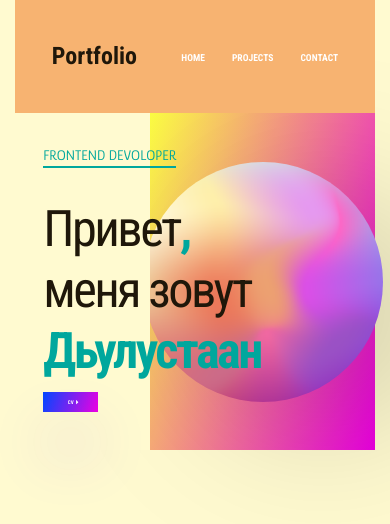
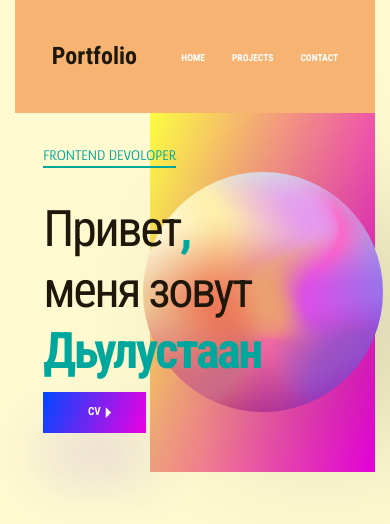
Before and after one commit to Ju1ustaan/PortfolioJu, a React (Create React App) app: page / in a window 390 px wide. Shown: the top 524 px of the page. Built offline with nearby package versions, Linux system fonts and the light colour scheme.

Commit message:
correct btn 'sv'

```diff
--- a/src/helpers/projectList.js
+++ b/src/helpers/projectList.js
@@ -23,6 +23,8 @@ import konstruct from '../assets/img/konstract.png'
 import aim from '../assets/img/aimTraining.png'
 
 import miniGame from '../assets/img/miniGame.png'
+
+import upDownSlider from '../assets/img/updownslider.png'
 
 const projects = [
     {
@@ -128,6 +130,14 @@ const projects = [
         img: miniGame,
         bigImg: '',
         gitHubLink: 'https://ju1ustaan.github.io/mini-game/',
+    },
+    {
+        id: 14,
+        title: "Up down slider",
+        skills: "JavaScript, HTML, CSS",
+        img: upDownSlider,
+        bigImg: '',
+        gitHubLink: 'https://ju1ustaan.github.io/UpDownSlider/',
     }
 ]
 
--- a/src/media.css
+++ b/src/media.css
@@ -11,7 +11,7 @@
         font-size: .8em;
     }
     .main__btn{
-        font-size: .8em;
+        font-size: 1rem;
     }
     .main__desk::before{
         width: 16.75rem;
@@ -61,15 +61,17 @@
 
     /* main  */
 
+    .main__wrapper{
+        font-size: .7em;
+    }
     .main__desk::before{
         width: 14.5rem;
     }
     .main__title{
         min-width: 400px;
     }
-
-    .main__wrapper{
-        font-size: .7em;
+    .main__btn{
+        font-size: 1rem;
     }
 
 
@@ -119,6 +121,9 @@
     .main__desk::before{
         width: 10.5rem;
     }
+    .main__btn{
+        font-size: 1rem;
+    }
     .main__title{
         min-width: 300px;
         line-height: 4.8rem;
@@ -163,7 +168,9 @@
     .main__desk::before {
         width: 8.3rem;
     }
-
+    .main__btn{
+        font-size: .7rem;
+    }
     .main__title {
         min-width: 209px;
         line-height: 3.8rem;
--- a/src/pages/Project.css
+++ b/src/pages/Project.css
@@ -33,7 +33,10 @@
 .project__warpper-right {
     padding: 1.75em .625rem;
     width: 62.5%;
-    background-color: #FFFAD0;
+    background-color: transparent;
+    display: flex;
+    flex-direction: column;
+    justify-content: space-between;
 }
 
 .project__carusel {
--- a/src/pages/main/Main.css
+++ b/src/pages/main/Main.css
@@ -5,7 +5,7 @@
 
 .main__left-wrapper {
     padding: 6em 0 6em 4.4em;
-    background-color: #FFFAD0;
+    background-color: transparent;
     width: 37.5%;
 
 }
@@ -49,9 +49,8 @@
 }
 
 .main__btn {
-    width: 10.75em;
-    height: 3.875em;
-    background: linear-gradient(107.81deg, #0047FF -0.31%, #EC00E2 100%);
+    display: inline-block;
+    padding: 1em 4em;
     box-shadow: 0px 40px 60px rgba(95, 42, 243, 0.2);
     font-family: 'Roboto Condensed';
     font-weight: 700;
@@ -60,7 +59,45 @@
     text-transform: uppercase;
     color: #FFFFFF;
     position: relative;
+    border: none;
+    transition: all 0.3s ease;
+    overflow: hidden;
+    z-index: 99;
 }
+.main__btn:active{
+    position: relative;
+    top: 2px;
+}
+
+
+  .main__btn:after {
+    position: absolute;
+    content: " ";
+    z-index: -1;
+    top: 0;
+    left: 0;
+    width: 100%;
+    height: 100%;
+    background: linear-gradient(107.81deg, #0047FF -0.31%, #EC00E2 100%);
+    transition: all 0.3s ease;
+  }
+  .main__btn:hover {
+    cursor: pointer;
+    background: transparent;
+    box-shadow:  4px 4px 6px 0 rgba(255,255,255,.5),
+                -4px -4px 6px 0 rgba(116, 125, 136, .2),
+      inset -4px -4px 6px 0 rgba(255,255,255,.5),
+      inset 4px 4px 6px 0 rgba(116, 125, 136, .3);
+    color: #fff;
+  }
+  .main__btn:hover:after {
+    -webkit-transform: scale(2) rotate(180deg);
+    transform: scale(2) rotate(180deg);
+    box-shadow:  4px 4px 6px 0 rgba(255,255,255,.5),
+                -4px -4px 6px 0 rgba(116, 125, 136, .2),
+      inset -4px -4px 6px 0 rgba(255,255,255,.5),
+      inset 4px 4px 6px 0 rgba(116, 125, 136, .3);
+  }
 
 .main__btn::before {
     position: absolute;
--- a/src/pages/main/Main.js
+++ b/src/pages/main/Main.js
@@ -14,9 +14,9 @@ const Main = () => {
                     <h1 className="main__title animate__animated animate__fadeInLeft">
                         Привет<span>,</span> меня зовут <span>Дьулустаан</span>
                     </h1>
-                    <button className="main__btn animate__animated animate__fadeInUp">
-                        cv
-                    </button>
+                    {/* <button className="main__btn animate__animated animate__fadeInUp"> */}
+                        <a className="main__btn animate__animated animate__fadeInUp" href='https://drive.google.com/file/d/1j3sr7TVEPPjrAejW7RC5IRh2bnw_pzA1/view?usp=sharing' target='_blank'>cv</a>
+                    {/* </button> */}
                 </div>
                 <div className="main__right-wrapper">
                     <div className="main__img">
```
Also changed, not shown: 1 other file (tests, documents, lock files or other folders).
